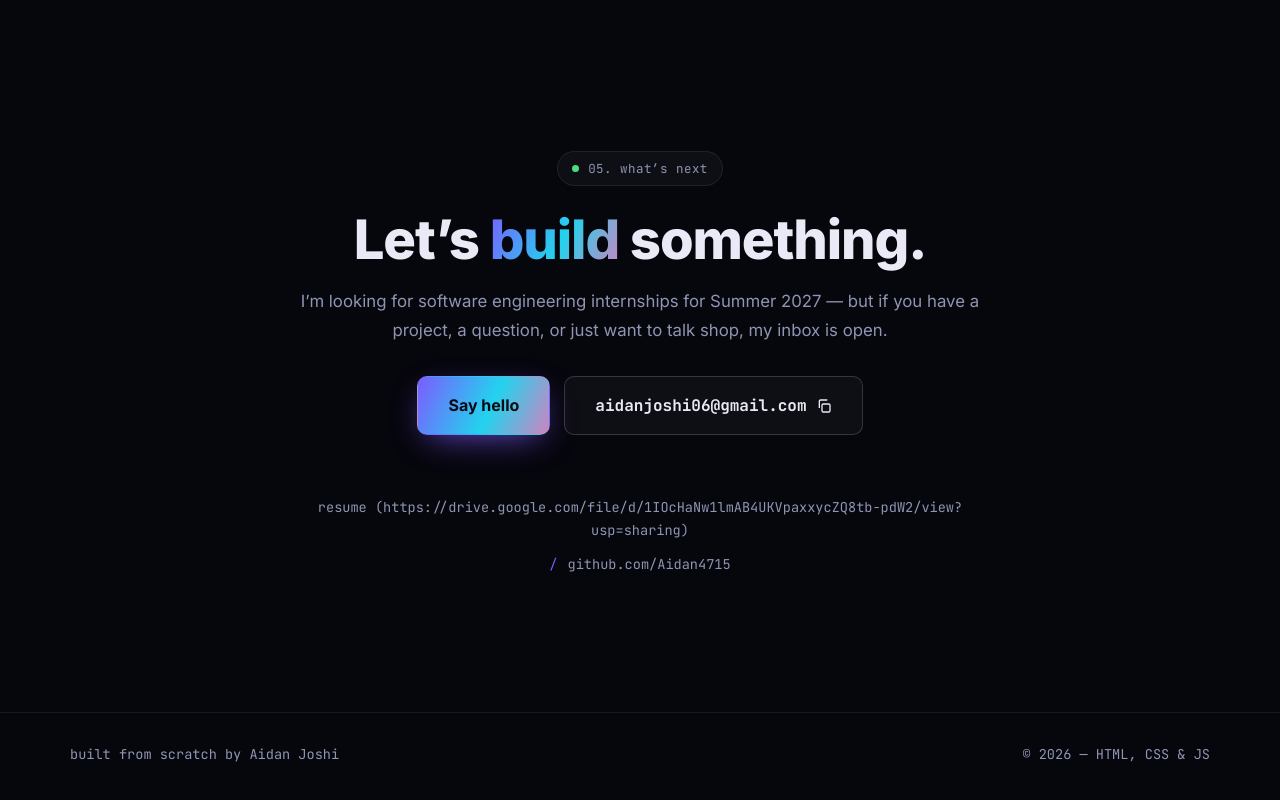
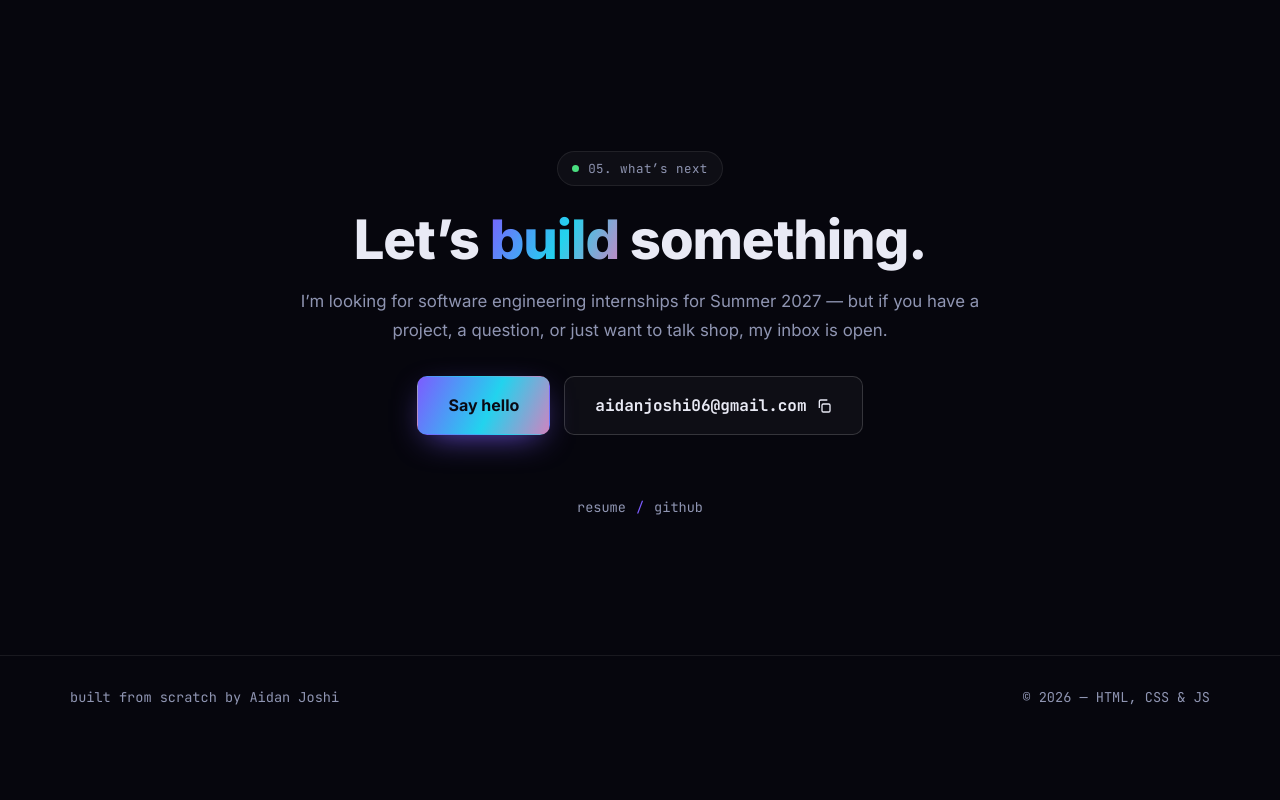
Before and after one commit to Aidan4715/Portfolio, a plain HTML site: page index.html in a window 1280 px wide. Shown: the part 5026-5826 px from the top of the page. After the commit the page ends 5771 px from the top, so only its background shows below. Drawn offline with Linux system fonts and the light colour scheme.

Commit message:
fixed a couple issues

```diff
--- a/index.html
+++ b/index.html
@@ -125,7 +125,7 @@
     <span class="c-prop">name</span><span class="c-op">=</span><span class="c-str">&quot;Aidan Joshi&quot;</span>,
     <span class="c-prop">school</span><span class="c-op">=</span><span class="c-str">&quot;CSU Fullerton&quot;</span>,
     <span class="c-prop">grad_year</span><span class="c-op">=</span><span class="c-num">2028</span>,
-        <span class="c-prop">stack</span><span class="c-op">=</span>[<span class="c-str">&quot;Python&quot;</span>, <span class="c-str">&quot;C++&quot;</span>, <span class="c-str">&quot;JavaScript&quot;</span>, <span class="c-str">&quot;SQL&quot;</span>],
+    <span class="c-prop">stack</span><span class="c-op">=</span>[<span class="c-str">&quot;Python&quot;</span>, <span class="c-str">&quot;C++&quot;</span>, <span class="c-str">&quot;JavaScript&quot;</span>, <span class="c-str">&quot;SQL&quot;</span>],
 )
 
 <span class="c-com"># building projects, taking classes,</span>
@@ -385,9 +385,9 @@
     <p class="copied mono" id="copied" role="status" aria-live="polite"></p>
 
     <p class="contact__alt mono small muted reveal">
-      <a href="https://drive.google.com/file/d/1_WMs28LY0iO1IDYCDRzrIBIqvHq7hvdM/view?usp=sharing" target="_blank" rel="noopener">resume (https://drive.google.com/file/d/1IOcHaNw1lmAB4UKVpaxxycZQ8tb-pdW2/view?usp=sharing)</a>
+      <a href="https://drive.google.com/file/d/1_WMs28LY0iO1IDYCDRzrIBIqvHq7hvdM/view?usp=sharing" target="_blank" rel="noopener">resume</a>
       <span class="sep">/</span>
-      <a href="https://github.com/Aidan4715" target="_blank" rel="noopener">github.com/Aidan4715</a>
+      <a href="https://github.com/Aidan4715" target="_blank" rel="noopener">github</a>
     </p>
   </div>
 </section>
```
